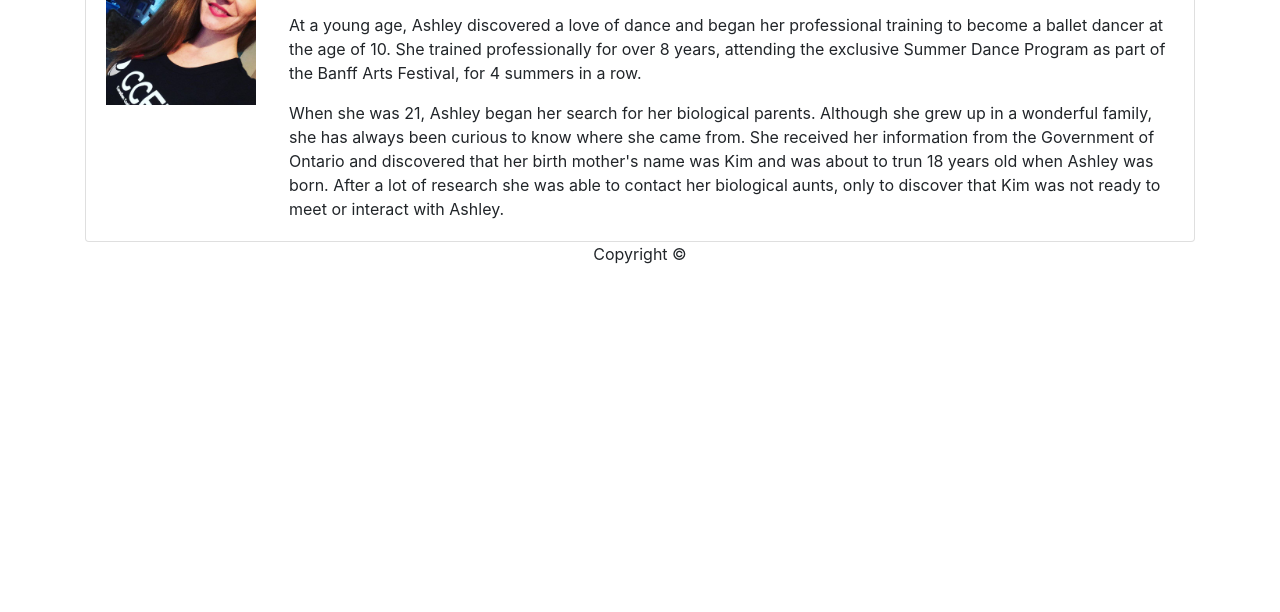
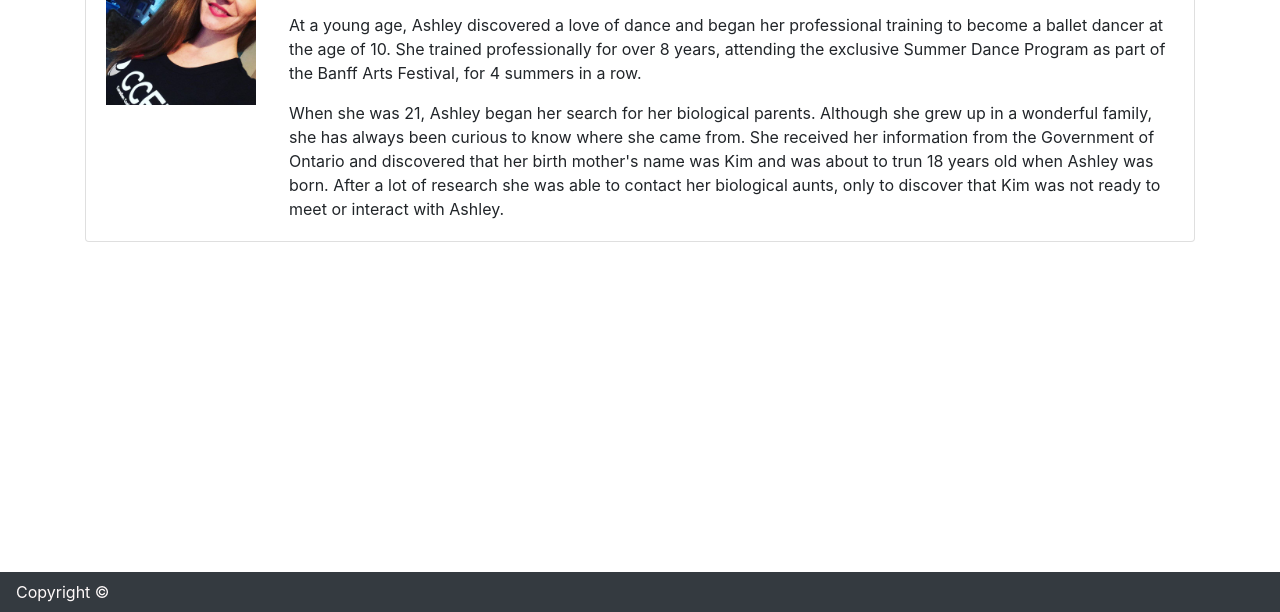
Before and after one commit to Catchem87/Bootstrap-Portfolio, a plain HTML site: page index.html in a window 1280 px wide. Shown: the part 188-800 px from the top of the page. Drawn offline with nearby package versions, Linux system fonts and the light colour scheme.

Commit message:
bootstrap

```diff
--- a/index.html
+++ b/index.html
@@ -76,9 +76,17 @@
         </div> <!-- end card -->
     </div> <!-- end container -->
 
-    <footer style="text-align: center"; "position: fixed">
+    <!-- Footer -->
+
+    <div class="navbar fixed-bottom navbar-dark bg-dark">
+        <span class="navbarText">
+            <span style="color:snow">
                 Copyright ©
-    </footer>
+            </span> <!-- end span style -->
+        </span> <!-- end navbar text -->
+    </div> <!-- end footer -->
+
+
 
     <!-- JavaScript jQuery-->
     <script src="https://code.jquery.com/jquery-3.3.1.slim.min.js" integrity="sha384-q8i/X+965DzO0rT7abK41JStQIAqVgRVzpbzo5smXKp4YfRvH+8abtTE1Pi6jizo" crossorigin="anonymous"></script>
```
